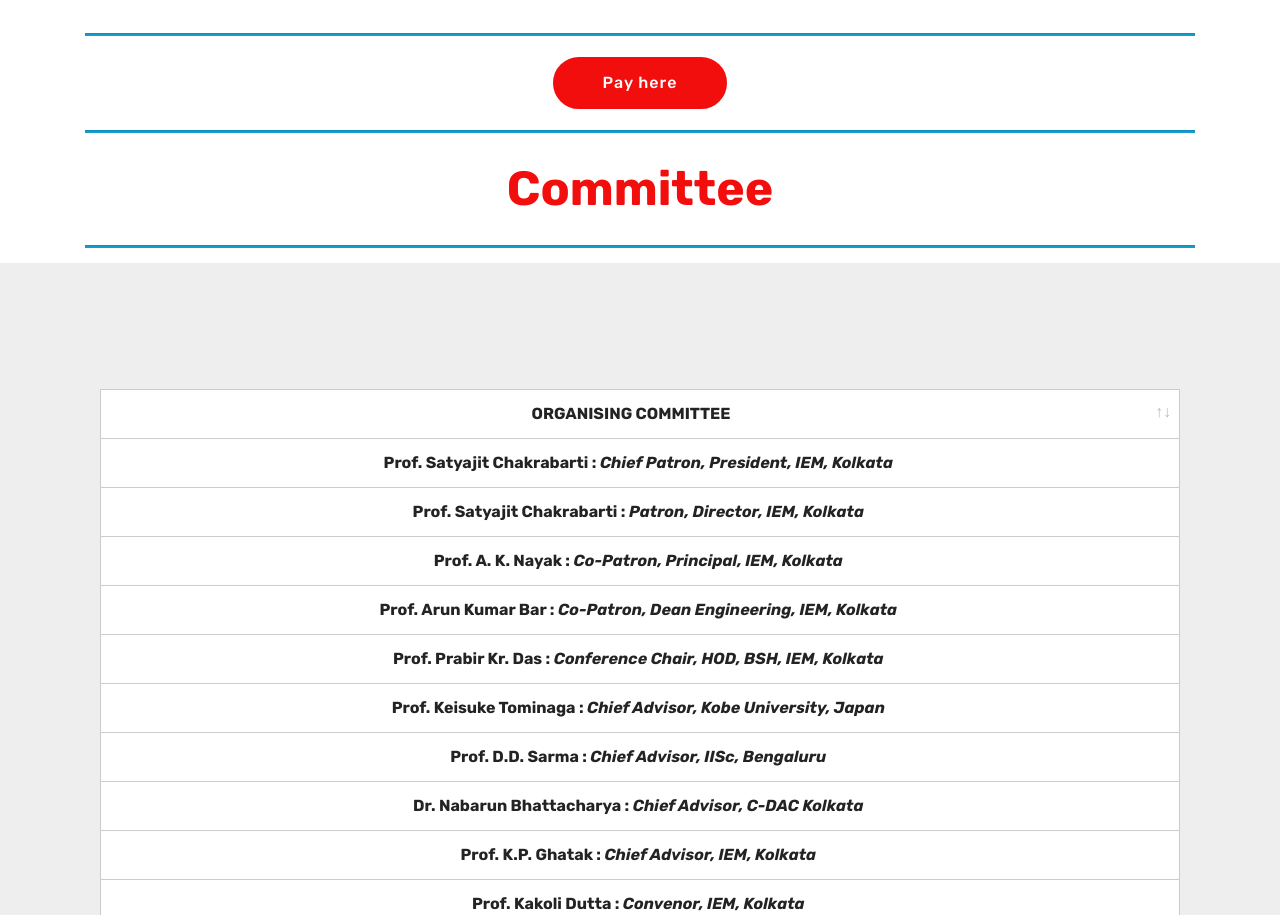
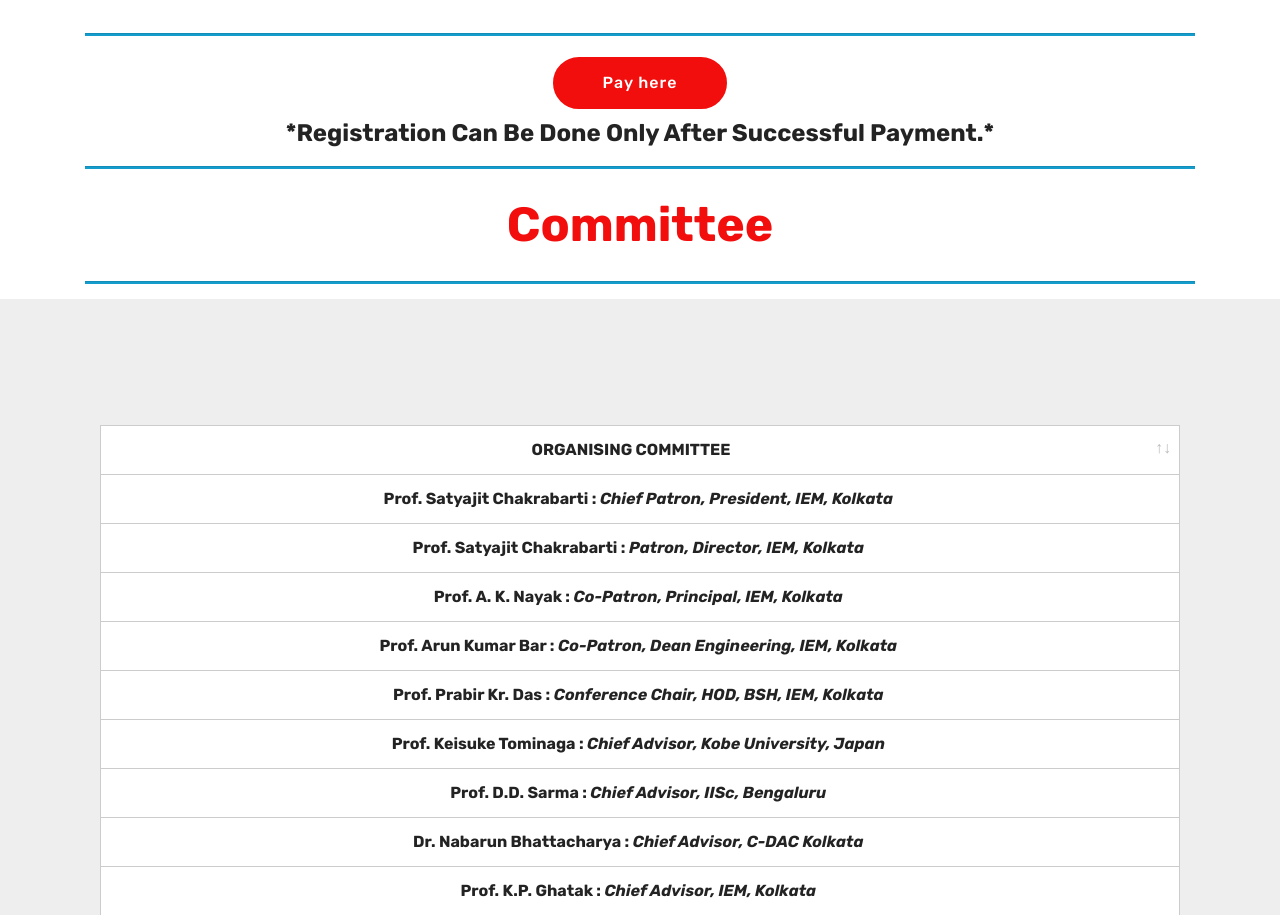
Before and after one commit to whokilleddb/ICCAES2020.github.io, a plain HTML site: page index.html in a window 1280 px wide. Shown: the part 7411-8326 px from the top of the page. Drawn offline with Linux system fonts and the light colour scheme; files whose address does not match are found by name.

Commit message:
Update index.html

```diff
--- a/index.html
+++ b/index.html
@@ -644,6 +644,7 @@
         <div class="media-container-row title">
             <div class="col-12 col-md-8">
                 <div class="mbr-section-btn align-center"><a class="btn btn-primary display-4" href="#">Pay here</a></div>
+		    <div class="section-text align-center mbr-fonts-style display-5"><strong>*Registration Can Be Done Only After Successful Payment.*</strong></div>
             </div>
         </div>
     </div>
```
